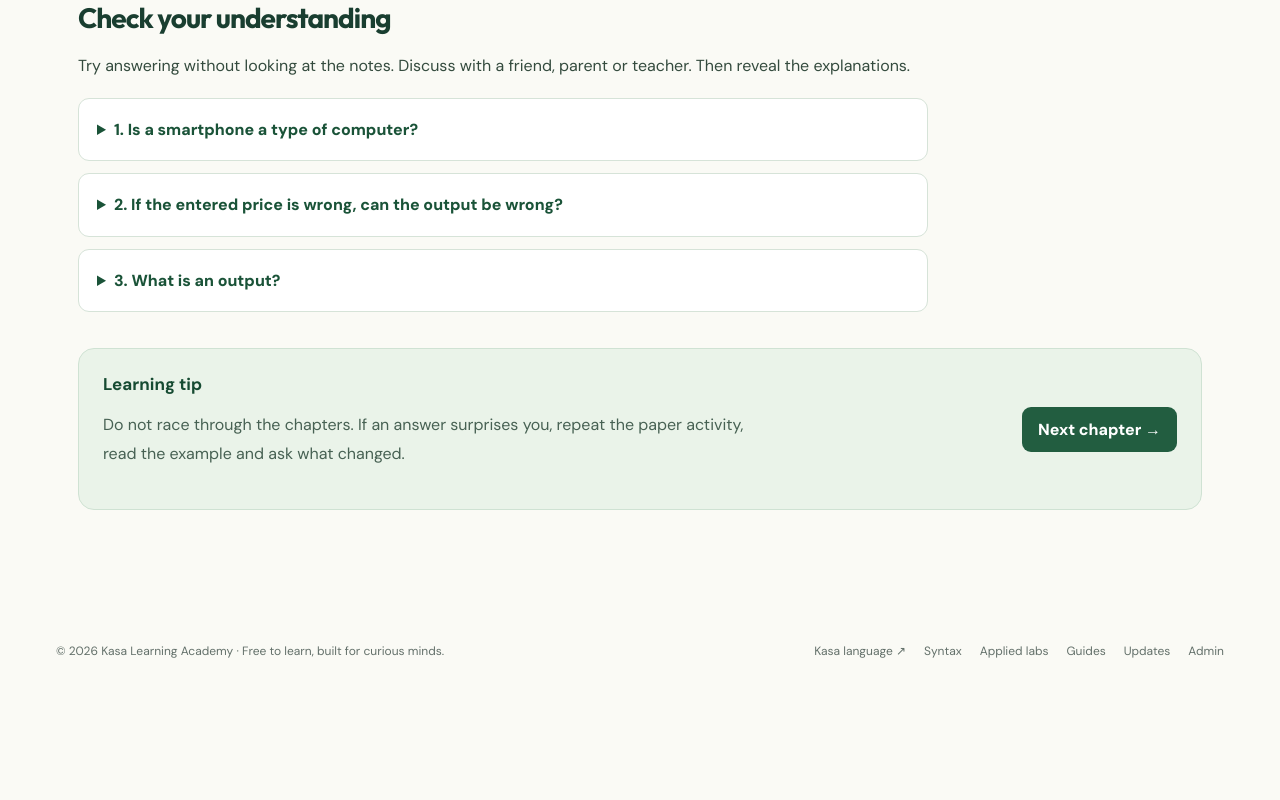
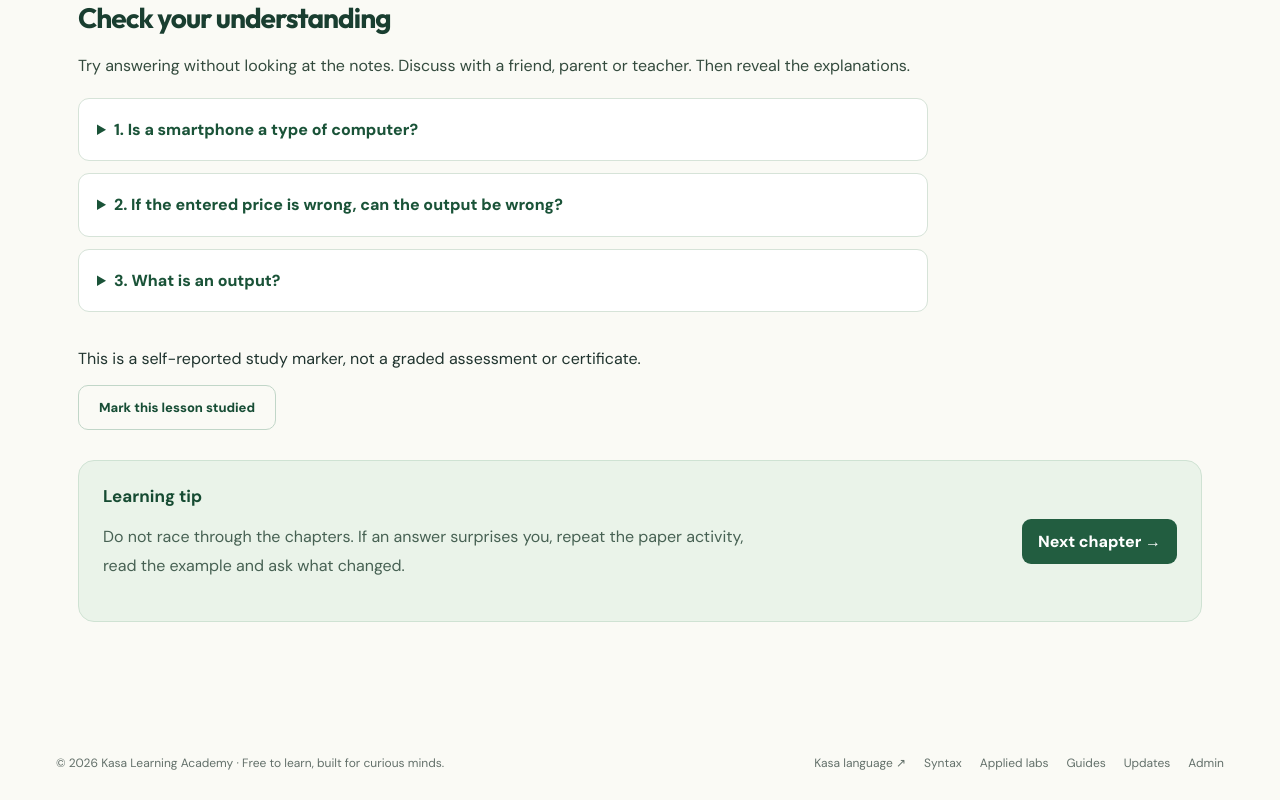
Before and after one commit to fosterb1/kasa-learning-academy, a Next.js app: page /start/meet-the-computer in a window 1280 px wide. Shown: the part 4275-5075 px from the top of the page. Before the commit the page ends 4963 px from the top, so only its background shows below. Built offline with nearby package versions, Linux system fonts and the light colour scheme; no server answers.

Commit message:
feat(academy): allow self-reported lesson study progress in start

```diff
--- a/src/app/(site)/start/[slug]/page.tsx
+++ b/src/app/(site)/start/[slug]/page.tsx
@@ -1,4 +1,5 @@
 import Link from 'next/link'
+import { CourseProgressToggle } from '@/components/CourseProgressToggle'
 import { notFound } from 'next/navigation'
 import { BilingualLessonEditor } from '@/components/BilingualLessonEditor'
 import course from '@/lib/beginner-course.json'
@@ -30,6 +31,7 @@ export default async function BeginnerLesson({params}:{params:Promise<{slug:stri
     <section className="beginner-review"><h2>Check your understanding</h2><p>Try answering without looking at the notes. Discuss with a friend, parent or teacher. Then reveal the explanations.</p>
       {unit.questions.map(([question,answer],i)=><details key={question}><summary>{i+1}. {question}</summary><p>{answer}</p></details>)}
     </section>
-    <div className="beginner-end"><div><strong>Learning tip</strong><p>Do not race through the chapters. If an answer surprises you, repeat the paper activity, read the example and ask what changed.</p></div><div className="beginner-nav">{previous&&<Link href={'/start/'+previous.id}>← Previous chapter</Link>}{next?<Link href={'/start/'+next.id}>Next chapter →</Link>:<Link href="/learn">Continue to Kasa lessons →</Link>}</div></div>
+    <CourseProgressToggle id={'start/'+slug}/>
+   <div className="beginner-end"><div><strong>Learning tip</strong><p>Do not race through the chapters. If an answer surprises you, repeat the paper activity, read the example and ask what changed.</p></div><div className="beginner-nav">{previous&&<Link href={'/start/'+previous.id}>← Previous chapter</Link>}{next?<Link href={'/start/'+next.id}>Next chapter →</Link>:<Link href="/learn">Continue to Kasa lessons →</Link>}</div></div>
   </main>
 }
```
